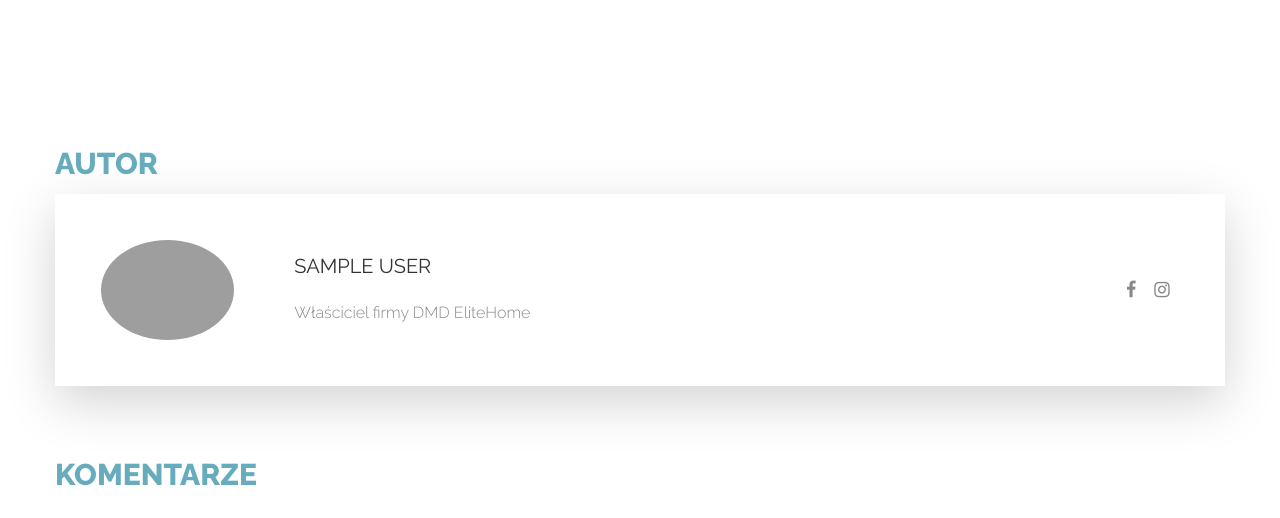
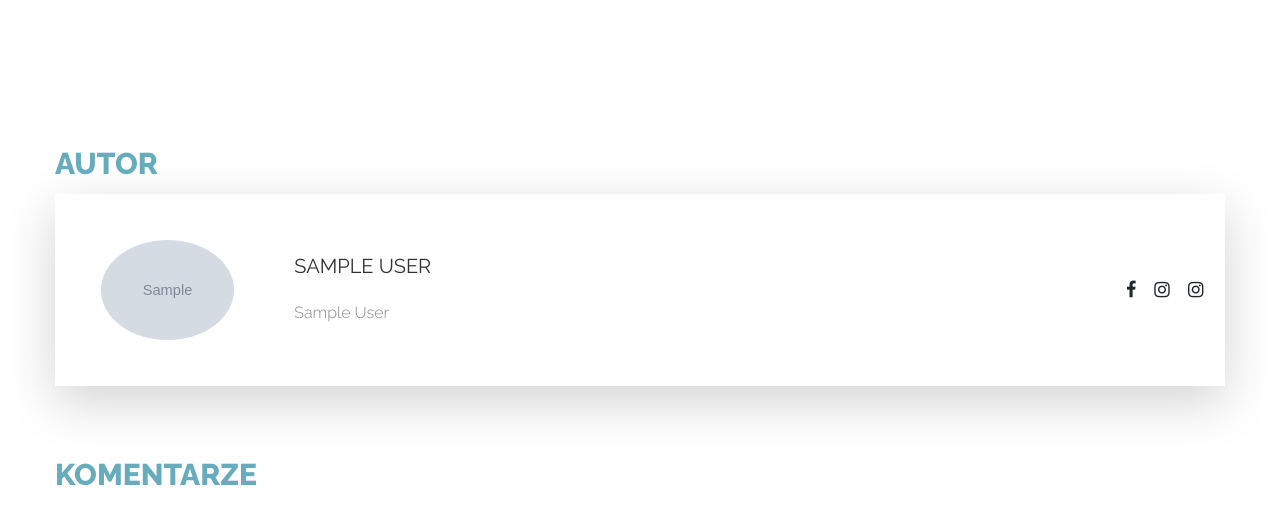
Before and after one commit to informatykdmd/dmdelitehome, a Flask app: template templates/blog-one-pl.html in a window 1280 px wide. Shown: the part 1353-1871 px from the top of the page. Run offline with Flask 2, Linux system fonts and the light colour scheme; the template is opened without the code that fills it: most values are stand-ins (such as "Sample title", 1, 10 or a date in 2020); grey boxes marked "Sample" are stand-in pictures; some libraries are stand-ins or nearby versions; grey boxes are pictures that could not be loaded.

Commit message:
elitehome

```diff
--- a/templates/blog-one-pl.html
+++ b/templates/blog-one-pl.html
@@ -122,19 +122,31 @@
         <h3 class="text-primary padding-top-standard">Autor</h3>
         <div class="stick-all y-center  shadow-lg p-3 mb-5 bg-body-tertiary rounded">
             <div class="padding-standard">
-                <img class="avatar" src="https://dmddomy.pl/images/team/tm-01-460x460-dariusz_dobrosielski.png" alt="" />
+                <img class="avatar" src="{{choiced['author_avatar']}}" alt="" />
             </div>
             <div class="padding-standard width-standard">
                 <h5 class="normal">{{choiced['author']}}</h5>
                 <p>
-                    Właściciel firmy DMD EliteHome
+                    {{choiced['author_about']}}
                 </p>
             </div>
             <div class="margin-left-65">
                 <ul class="inline-list bg-white">
-                    <li><a class="link-dark icon fa fa-facebook" href="https://www.facebook.com/dmddomy/" target="_blank"></a></li>
-
-                    <li><a class="link-dark icon fa fa-instagram" href="https://www.instagram.com/dmddomy/" target="_blank"></a></li>
+                    {% if choiced['author_facebook'] != '' %}
+                    <li>
+                        <a class="link-dark icon fa fa-facebook" href="{{choiced['author_facebook']}}" target="_blank"></a>
+                    </li>
+                    {% endif %}
+                    {% if choiced['author_instagram'] != '' %}
+                    <li>
+                        <a class="link-dark icon fa fa-instagram" href="{{choiced['author_instagram']}}" target="_blank"></a>
+                    </li>
+                    {% endif %}
+                    {% if choiced['author_twitter'] != '' %}
+                    <li>
+                        <a class="link-dark icon fa fa-instagram" href="{{choiced['author_twitter']}}" target="_blank"></a>
+                    </li>
+                    {% endif %}
                 </ul>
             </div>
         </div>
```
